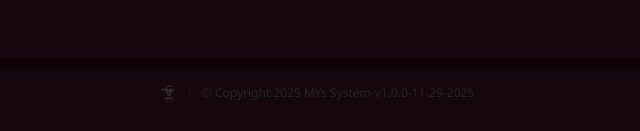
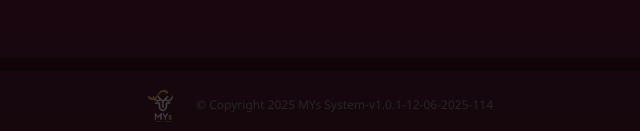
Before and after one commit to MYs0819/PIS1, a plain HTML site: page index.html in a window 1280 px wide. Shown: the part 666-797 px from the top of the page, 325-965 px from the left. Drawn offline with Linux system fonts and the light colour scheme.

Commit message:
Update index.html

```diff
--- a/index.html
+++ b/index.html
@@ -430,7 +430,7 @@
         }
 
         .footer-logo {
-            height: 25px;
+            height: 50px;
             width: auto;
             vertical-align: middle;
             margin-right: 6px;
@@ -941,7 +941,7 @@
 
         <footer class="footer" id="footer">
             <img src="assets/MYs_logo_去背.png" alt="MYs Logo" class="footer-logo">
-            ︳© Copyright 2025 MYs System-v1.0.0-11-29-2025
+            © Copyright 2025 MYs System-v1.0.1-12-06-2025-114
         </footer>
     </form>
 
```
